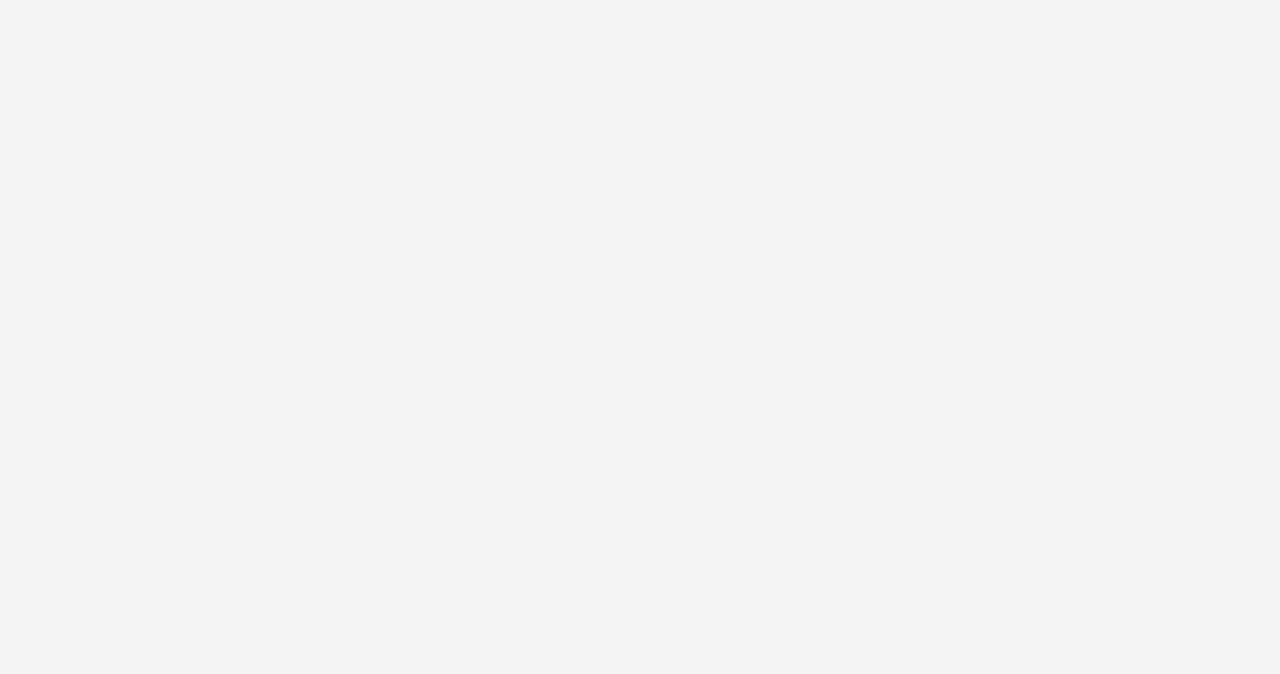
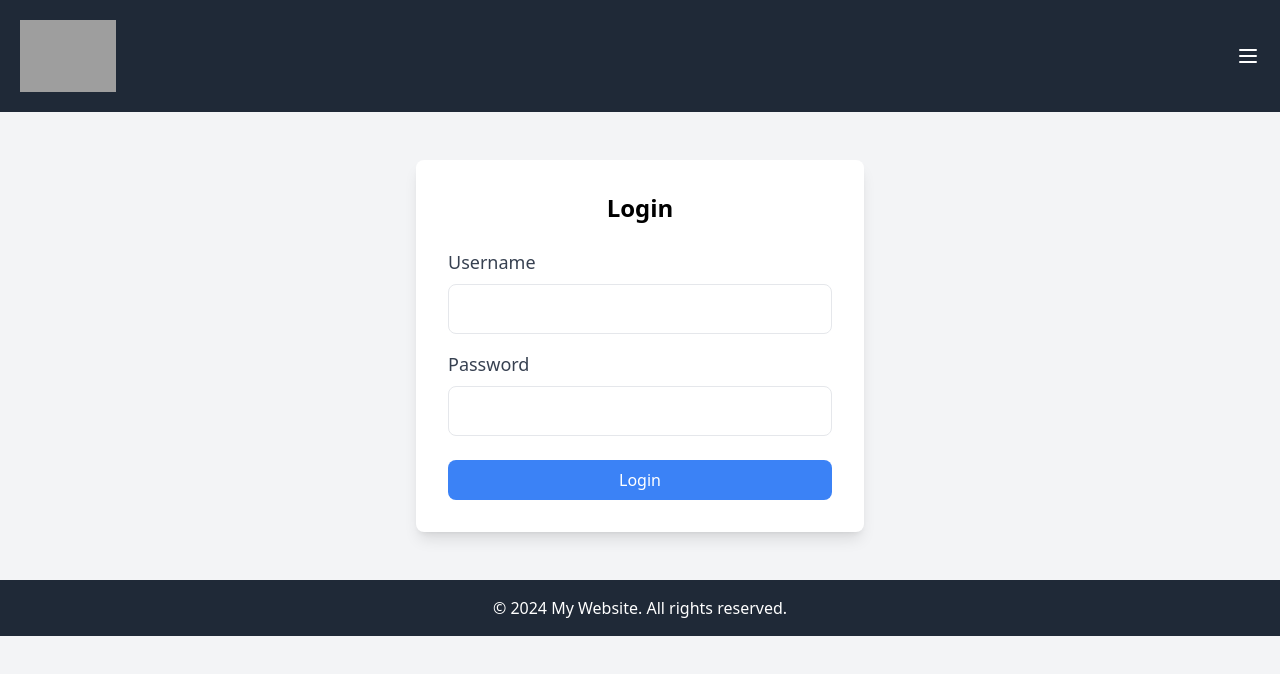
Before and after one commit to SamosTheWiseSage/Agile-project, a React (Create React App) app: page /login in a window 1280 px wide. Before the commit this address had no page. Shown: the top 674 px of the page. Built offline with nearby package versions, Linux system fonts and the light colour scheme; grey boxes are pictures that could not be loaded.

Commit message:
Login added along with database
database added with functionality

```diff
--- a/src/App.js
+++ /dev/null
@@ -1,24 +0,0 @@
-// src/App.js
-import React from 'react';
-import { BrowserRouter as Router, Routes, Route } from 'react-router-dom';
-import Home from './components/Home';
-import Contact from './components/Contact';
-import FAQs from './components/FAQs';
-import ProductsPage from './components/ProductsPage';
-import  About  from "./components/About";
-
-const App = () => {
-  return (
-    <Router>
-      <Routes>
-        <Route path="/" element={<Home />} />
-        <Route path="/products" element={<ProductsPage />} />
-        <Route path="/contact" element={<Contact />} />
-        <Route path="/faqs" element={<FAQs />} />
-        <Route path="/about" element={<About />} />
-      </Routes>
-    </Router>
-  );
-};
-
-export default App;
--- /dev/null
+++ b/src/App.jsx
@@ -0,0 +1,75 @@
+// src/App.jsx
+import React, { useState } from 'react';
+import { BrowserRouter as Router, Routes, Route, Navigate } from 'react-router-dom';
+import Home from './components/Home';
+import Contact from './components/Contact';
+import FAQs from './components/FAQs';
+import ProductsPage from './components/ProductsPage';
+import About from './components/About';
+import LoginPage from './components/LoginPage';
+import AdminPage from './components/AdminPage'; // Admin page for managing products, users, etc.
+import { loadDatabase, saveDatabase } from './data/mockDatabase'; // Mock database functions
+
+const App = () => {
+  const [database, setDatabase] = useState(loadDatabase());
+  const [user, setUser] = useState(null); // Track logged-in user
+
+  // Function to update products (for admins)
+  const updateProduct = (updatedProduct) => {
+    const updatedProducts = database.products.map((product) =>
+      product.id === updatedProduct.id ? updatedProduct : product
+    );
+    const updatedDatabase = { ...database, products: updatedProducts };
+    setDatabase(updatedDatabase);
+    saveDatabase(updatedDatabase);
+  };
+
+  const addNewProduct = (newProduct) => {
+    const updatedDatabase = {
+      ...database,
+      products: [...database.products, newProduct],
+    };
+    setDatabase(updatedDatabase);
+    saveDatabase(updatedDatabase);
+  };
+
+  const addNewUser = (newUser) => {
+    const updatedDatabase = {
+      ...database,
+      users: [...database.users, newUser],
+    };
+    setDatabase(updatedDatabase);
+    saveDatabase(updatedDatabase);
+  };
+
+  // Protecting admin routes
+  const ProtectedRoute = ({ element, requiredRole }) => {
+    if (requiredRole === 'admin' && (!user || user.role !== 'admin')) {
+      return <Navigate to="/login" />; // Redirect to login if not admin
+    }
+    return element;
+  };
+
+  return (
+    <Router>
+      <Routes>
+        <Route path="/" element={<Home />} />
+        <Route path="/products" element={<ProductsPage />} />
+        <Route path="/contact" element={<Contact />} />
+        <Route path="/faqs" element={<FAQs />} />
+        <Route path="/about" element={<About />} />
+
+        {/* Login Route */}
+        <Route path="/login" element={<LoginPage setUser={setUser} />} />
+
+        {/* Admin Page Route - Protected */}
+        <Route
+          path="/admin"
+          element={<ProtectedRoute element={<AdminPage database={database} updateProduct={updateProduct} addNewProduct={addNewProduct} addNewUser={addNewUser} />} requiredRole="admin" />}
+        />
+      </Routes>
+    </Router>
+  );
+};
+
+export default App;
--- /dev/null
+++ b/src/components/AdminPage.jsx
@@ -0,0 +1,50 @@
+// src/components/AdminPage.jsx
+import React, { useState } from 'react';
+
+const AdminPage = ({ database, updateProduct, addNewProduct, addNewUser }) => {
+  const [newProduct, setNewProduct] = useState({ name: '', imageUrl: '' });
+
+  const handleAddProduct = () => {
+    const newProductData = {
+      id: database.products.length + 1,
+      name: newProduct.name,
+      imageUrl: newProduct.imageUrl,
+    };
+    addNewProduct(newProductData);
+    setNewProduct({ name: '', imageUrl: '' }); // Reset form
+  };
+
+  return (
+    <div className="admin-page">
+      <h2>Admin Dashboard</h2>
+      <h3>Manage Products</h3>
+      <div>
+        <input
+          type="text"
+          placeholder="Product Name"
+          value={newProduct.name}
+          onChange={(e) => setNewProduct({ ...newProduct, name: e.target.value })}
+        />
+        <input
+          type="text"
+          placeholder="Product Image URL"
+          value={newProduct.imageUrl}
+          onChange={(e) => setNewProduct({ ...newProduct, imageUrl: e.target.value })}
+        />
+        <button onClick={handleAddProduct}>Add Product</button>
+      </div>
+
+      <h3>Product List</h3>
+      <ul>
+        {database.products.map((product) => (
+          <li key={product.id}>
+            <img src={product.imageUrl} alt={product.name} width={50} />
+            <span>{product.name}</span>
+          </li>
+        ))}
+      </ul>
+    </div>
+  );
+};
+
+export default AdminPage;
--- /dev/null
+++ b/src/components/LoginPage.jsx
@@ -0,0 +1,80 @@
+import React, { useState } from 'react';
+import Layout from './Layout';
+import { loadDatabase } from '../data/mockDatabase'; // Import the mockDatabase to manage users
+
+const Login = () => {
+  // State to manage form inputs and login error
+  const [username, setUsername] = useState('');
+  const [password, setPassword] = useState('');
+  const [errorMessage, setErrorMessage] = useState('');
+
+  const handleLogin = (e) => {
+    e.preventDefault();
+    const { users } = loadDatabase();
+
+    // Find user in the mock database
+    const user = users.find(
+      (user) => user.username === username && user.password === password
+    );
+
+    if (user) {
+      // User found, check role and handle login
+      if (user.role === 'admin') {
+        alert('Welcome, Admin!');
+        // Redirect to admin dashboard or handle admin-specific logic
+      } else {
+        alert('Welcome, User!');
+        // Redirect to regular user dashboard or handle user-specific logic
+      }
+    } else {
+      setErrorMessage('Invalid credentials, please try again.');
+    }
+  };
+
+  return (
+    <Layout>
+      <div className="max-w-md mx-auto bg-white p-8 rounded-lg shadow-lg mt-12">
+        <h2 className="text-2xl font-semibold text-center mb-6">Login</h2>
+        <form onSubmit={handleLogin}>
+          <div className="mb-4">
+            <label htmlFor="username" className="block text-lg font-medium text-gray-700">
+              Username
+            </label>
+            <input
+              type="text"
+              id="username"
+              value={username}
+              onChange={(e) => setUsername(e.target.value)}
+              className="w-full p-3 mt-2 border rounded-lg focus:outline-none focus:ring-2 focus:ring-blue-500"
+              required
+            />
+          </div>
+          <div className="mb-6">
+            <label htmlFor="password" className="block text-lg font-medium text-gray-700">
+              Password
+            </label>
+            <input
+              type="password"
+              id="password"
+              value={password}
+              onChange={(e) => setPassword(e.target.value)}
+              className="w-full p-3 mt-2 border rounded-lg focus:outline-none focus:ring-2 focus:ring-blue-500"
+              required
+            />
+          </div>
+          {errorMessage && (
+            <p className="text-red-500 text-sm text-center mb-4">{errorMessage}</p>
+          )}
+          <button
+            type="submit"
+            className="w-full bg-blue-500 text-white py-2 rounded-lg hover:bg-blue-600"
+          >
+            Login
+          </button>
+        </form>
+      </div>
+    </Layout>
+  );
+};
+
+export default Login;
--- a/src/components/Navbar.jsx
+++ b/src/components/Navbar.jsx
@@ -35,6 +35,7 @@ const Navbar = () => {
           <li><Link to="/contact" className="block hover:bg-gray-700 px-3 py-2 rounded">Contact</Link></li>
           <li><Link to="/faqs" className="block hover:bg-gray-700 px-3 py-2 rounded">FAQs</Link></li>
           <li><Link to="/cart" className="block hover:bg-gray-700 px-3 py-2 rounded">Cart</Link></li>
+          <li><Link to="/login" className="block hover:bg-gray-700 px-3 py-2 rounded">Login</Link></li>
         </ul>
       </div>
     </nav>
--- /dev/null
+++ b/src/data/mockDatabase.js
@@ -0,0 +1,45 @@
+// src/data/mockDatabase.js
+
+const loadDatabase = () => {
+    // Load users and products from localStorage, or set default values if not found
+    const users = JSON.parse(localStorage.getItem('users')) || [
+      { id: 1, username: 'admin', password: 'admin123', role: 'admin' },
+      { id: 2, username: 'user1', password: 'user123', role: 'user' },
+    ];
+
+    const products = JSON.parse(localStorage.getItem('products')) || [
+      { id: 1, name: 'T-Shirt', imageUrl: '/images/tshirt.jpg' },
+      { id: 2, name: 'Hoodie', imageUrl: '/images/hoodie.jpg' },
+    ];
+
+    return { users, products };
+  };
+
+  const saveDatabase = (database) => {
+    // Store users and products in localStorage
+    localStorage.setItem('users', JSON.stringify(database.users));
+    localStorage.setItem('products', JSON.stringify(database.products));
+  };
+
+  const addNewUser = (newUser) => {
+    const database = loadDatabase();
+    database.users.push(newUser);
+    saveDatabase(database);
+  };
+
+  const updateProduct = (updatedProduct) => {
+    const database = loadDatabase();
+    const updatedProducts = database.products.map((product) =>
+      product.id === updatedProduct.id ? updatedProduct : product
+    );
+    database.products = updatedProducts;
+    saveDatabase(database);
+  };
+
+  const addNewProduct = (newProduct) => {
+    const database = loadDatabase();
+    database.products.push(newProduct);
+    saveDatabase(database);
+  };
+
+  export { loadDatabase, saveDatabase, addNewUser, updateProduct, addNewProduct };
```
